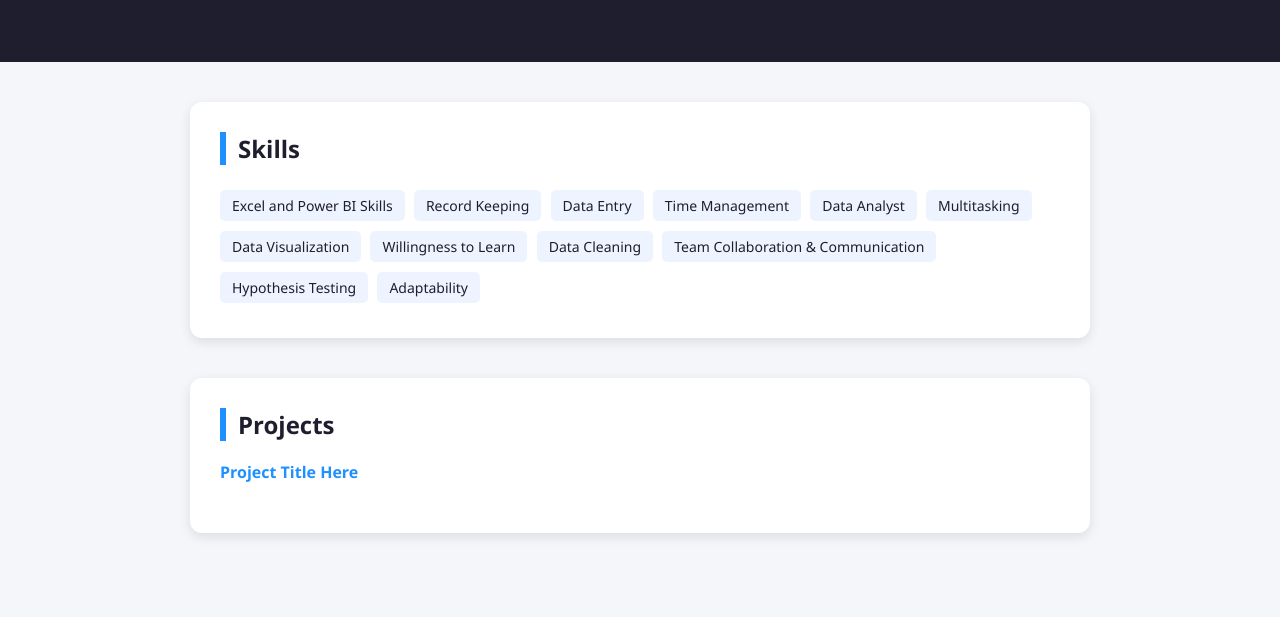
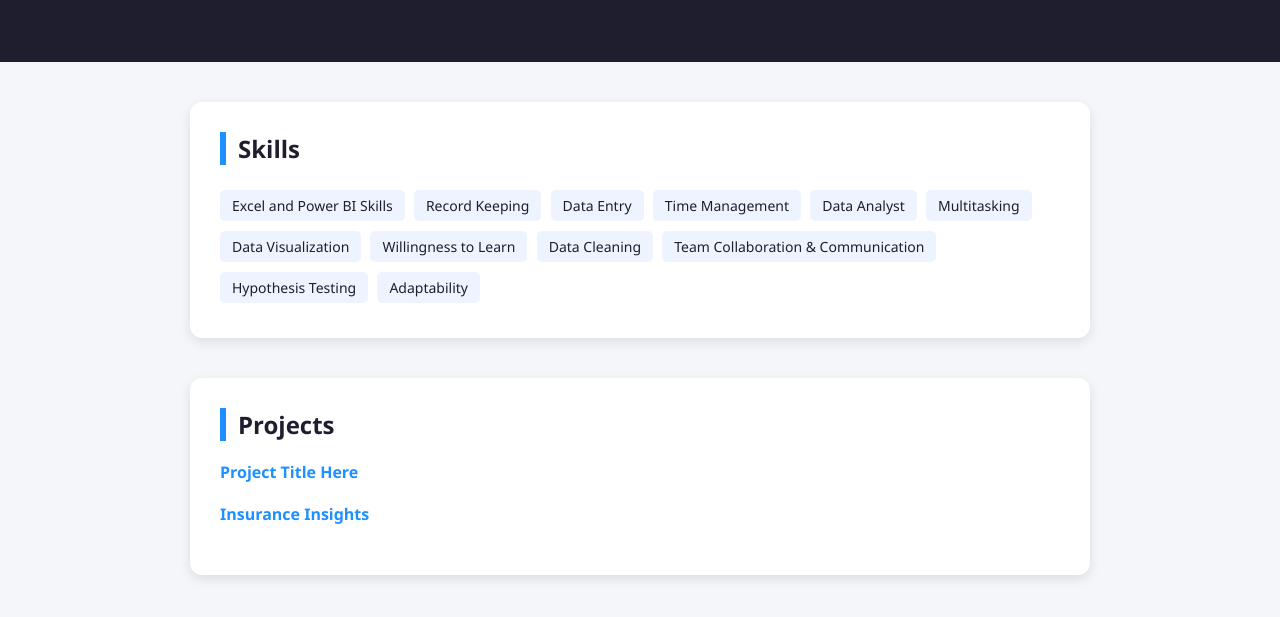
Before and after one commit to zacky254/zacky254.github.io, a plain HTML site: page index.html in a window 1280 px wide. Shown: the part 181-798 px from the top of the page. Drawn offline with Linux system fonts and the light colour scheme.

Commit message:
Update index.html

```diff
--- a/index.html
+++ b/index.html
@@ -93,6 +93,9 @@
         <p><a href="project-template.html">Project Title Here</a></p>
     </div>
     <!-- End Project Template -->
+<div class="project">
+    <p><a href="project-insurance-insights.html">Insurance Insights</a></p>
+</div>
 
 </section>
 
```
